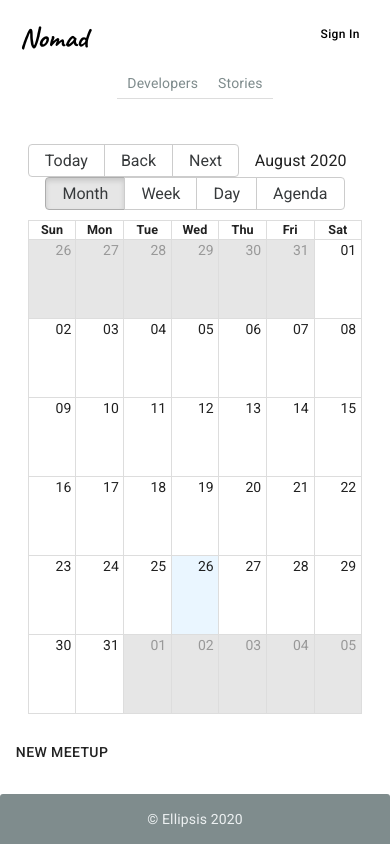
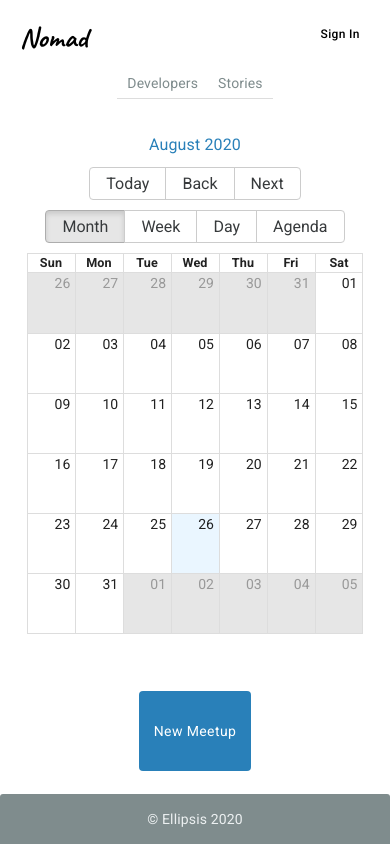
Before and after one commit to ellipsisMob/nomad, a React (Create React App) app in the folder client/: page /meetups in a window 390 px wide. Built offline with nearby package versions, Linux system fonts and the light colour scheme; no server answers.

Commit message:
mobile calender done

```diff
--- a/client/package.json
+++ b/client/package.json
@@ -14,6 +14,7 @@
     "eslint-config-salt": "^1.0.1",
     "md5": "^2.3.0",
     "moment": "^2.27.0",
+    "node-sass": "^4.14.1",
     "react": "^16.13.1",
     "react-big-calendar": "^0.26.1",
     "react-dom": "^16.13.1",
--- a/client/src/components/calendar/EventCalender.css
+++ b/client/src/components/calendar/EventCalender.css
@@ -0,0 +1,40 @@
+.eventCalender {
+  height: 500px;
+  margin: 10px 0;
+}
+
+.rbc-toolbar {
+  width: 60%;
+  margin: 0 auto;
+}
+
+.rbc-toolbar-label {
+  order: 0;
+  display: block;
+  margin: 0 0 10px 0;
+}
+
+.rbc-btn-group:first-of-type {
+  order: 1;
+  display: block;
+  margin: 0 0 10px 0;
+}
+
+.rbc-btn-group:last-of-type {
+  order: 2;
+  display: block;
+  margin: 0 0 10px 0;
+}
+
+.rbc-toolbar-label {
+  color: var(--lightblue);
+}
+
+.rbc-month-view {
+  width: 90%;
+  margin: 0 auto;
+}
+.rbc-time-view {
+  width: 90%;
+  margin: 0 auto;
+}
--- a/client/src/components/calendar/EventCalender.jsx
+++ b/client/src/components/calendar/EventCalender.jsx
@@ -1,58 +1,59 @@
 import React, { useState, useEffect } from 'react';
-import { Calendar, momentLocalizer } from 'react-big-calendar'
-import moment from 'moment'
+import { Calendar, momentLocalizer } from 'react-big-calendar';
+import moment from 'moment';
 import 'react-big-calendar/lib/css/react-big-calendar.css';
 import EventModal from './EventModal';
+import './EventCalender.css';
 
 const localizer = momentLocalizer(moment);
 
 const EventCalendar = props => {
-  const [ events, setEvents ] = useState([]);
-  const [ loading, setLoading ] = useState(true);
+  const [events, setEvents] = useState([]);
+  const [loading, setLoading] = useState(true);
 
   useEffect(() => {
     const parsedEvents = props.events.map(event => {
       const dateAndTime = moment(event.data.date).format();
 
       return {
-        'title': event.data.title,
-        'start': new Date(
+        title: event.data.title,
+        start: new Date(
           moment(dateAndTime).year(),
           moment(dateAndTime).month(),
           moment(dateAndTime).date(),
           moment(dateAndTime).hour(),
-          moment(dateAndTime).minute(),
-          0),
-        'end': new Date(
+          moment(dateAndTime).minute(), 0,
+        ),
+        end: new Date(
           moment(dateAndTime).year(),
           moment(dateAndTime).month(),
           moment(dateAndTime).date(),
           moment(dateAndTime).hour(),
-          moment(dateAndTime).minute() + event.data.duration,
-        0),
-      }
+          moment(dateAndTime).minute() + event.data.duration, 0,
+        ),
+      };
     });
 
     setEvents(parsedEvents);
     setLoading(false);
   }, [props]);
 
+  const { eventAdded, setEventAdded } = props;
   return (
-    <div>
+    <>
       {loading
-        ?<h1>Loading...</h1>
-        :<Calendar
-          className='eventCalender'
-          localizer={localizer}
-          events={events}
-          startAccessor="start"
-          endAccessor="end"
-          style={{ height: 570, margin: 20 }}
-        />
-      }
-        <EventModal eventAdded={props.eventAdded} setEventAdded={props.setEventAdded} />
-    </div>
-  )
-}
+        ? <h1>Loading...</h1>
+        : (
+          <Calendar
+            className="eventCalender"
+            localizer={localizer}
+            events={events}
+            startAccessor="start"
+            endAccessor="end" />
+        )}
+      <EventModal eventAdded={eventAdded} setEventAdded={setEventAdded} />
+    </>
+  );
+};
 
 export default EventCalendar;
--- a/client/src/components/calendar/EventModal.jsx
+++ b/client/src/components/calendar/EventModal.jsx
@@ -7,6 +7,18 @@ import DialogContent from '@material-ui/core/DialogContent';
 import DialogContentText from '@material-ui/core/DialogContentText';
 import DialogTitle from '@material-ui/core/DialogTitle';
 import moment from 'moment';
+import { makeStyles } from '@material-ui/core/styles';
+
+const useStyles = makeStyles(theme => ({
+  button: {
+    backgroundColor: '#2980B9',
+    color: 'white',
+    textTransform: 'capitalize',
+    fontWeight: '400',
+    margin: '0 0 15px 0',
+    padding: '5px 15px',
+  },
+}));
 
 const AddEvent = props => {
 
@@ -21,7 +33,7 @@ const AddEvent = props => {
 
   const handleClose = () => {
     setOpen(false);
-  }
+  };
 
   const handleAddEvent = () => {
     console.log('coming from addevent', date, duration, title)
@@ -45,18 +57,19 @@ const AddEvent = props => {
       handleClose();
       // history.push('/events')
     })
-    .catch(err => console.log(err))
-  }
+    .catch(err => console.log(err));
+  };
+
+  const classes = useStyles();
 
   return (
-    <div>
-      <Button age="primary" onClick={handleClickOpen}>
+    <>
+      <Button age="primary" className={classes.button} onClick={handleClickOpen}>
         New Meetup
       </Button>
       <Dialog open={open} onClose={handleClose} aria-labelledby="form-dialog-title">
         <DialogTitle id="form-dialog-title">New Meetup</DialogTitle>
         <DialogContent>
-
           <TextField
             id="datetime-local"
             label="Date"
@@ -64,7 +77,7 @@ const AddEvent = props => {
             defaultValue="2020-08-25T10:30"
             onChange={e => setDate(e.target.value)}
             InputLabelProps={{
-            shrink: true,
+              shrink: true,
             }}
           />
           <TextField
@@ -94,8 +107,8 @@ const AddEvent = props => {
           </Button>
         </DialogActions>
       </Dialog>
-    </div>
-  )
-}
+    </>
+  );
+};
 
 export default AddEvent;
```
Also changed, not shown: 1 other file (tests, documents, lock files or other folders).
